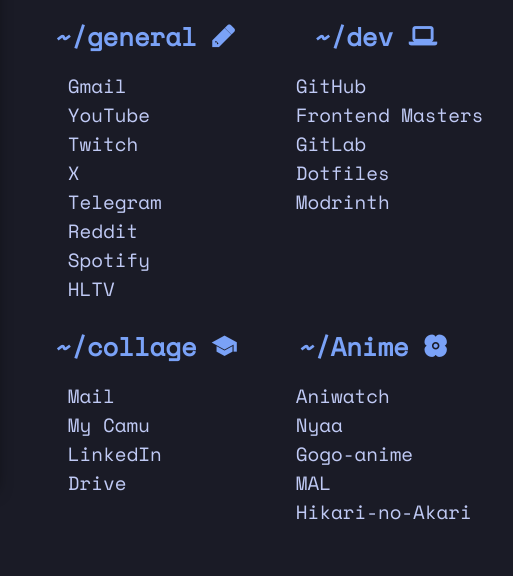
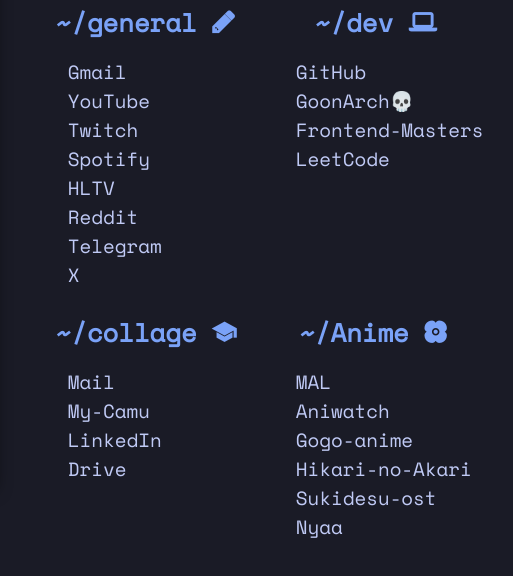
Before and after one commit to opticXC/startpg, a plain HTML site: page index.html in a window 1280 px wide. Shown: the part 186-762 px from the top of the page, 555-1068 px from the left. Drawn offline with Linux system fonts and the light colour scheme.

Commit message:
....goonarch 💀💀

```diff
--- a/index.html
+++ b/index.html
@@ -19,33 +19,30 @@
 			<div class="urls">
 				<div class="header">~/general </div>
 				<ul>
-					<li><a href="https://html.duckduckgo.com/html/"></a></li>
 					<li><a href="https://mail.google.com/mail/u/0/?ogbl#inbox">Gmail</a></li>
 					<li><a href="https://youtube.com">YouTube</a></li>
 					<li><a href="https://www.twitch.tv/">Twitch</a></li>
-					<li><a href="https://twitter.com/home">X</a></li>
-					<li><a href="https://web.telegram.org/a/">Telegram</a></li>
-					<li><a href="https://www.reddit.com/">Reddit</a></li>
 					<li><a href="https://open.spotify.com/">Spotify</a></li>
 					<li><a href="https://www.hltv.org/">HLTV</a></li>
-
+					<li><a href="https://www.reddit.com/">Reddit</a></li>
+					<li><a href="https://web.telegram.org/a/">Telegram</a></li>
+					<li><a href="https://twitter.com/home">X</a></li>
 				</ul>
 			</div>
 			<div class="urls">
 				<div class="header">~/dev </div>
 				<ul>
 					<li><a href="https://github.com/jR4dh3y">GitHub</a></li>
-					<li><a href="https://frontendmasters.com/courses/">Frontend Masters</a></li>
-					<li><a href="https://gitlab.com/dashboard/projects">GitLab</a></li>
-					<li><a href="https://gitlab.com/fazzi/dotfiles">Dotfiles</a></li>
-					<li><a href="https://modrinth.com/">Modrinth</a></li>
+					<li><a href="https://gitlab.com/GoonArch">GoonArch💀</a></li>
+					<li><a href="https://frontendmasters.com/courses/">Frontend-Masters</a></li>
+					<li><a href="https://leetcode.com/">LeetCode</a></li>
 				</ul>
 			</div>
 			<div class="urls">
 				<div class="header">~/collage 󰑴</div>
 				<ul>
 					<li><a href="https://mail.google.com/mail/u/2/#inbox">Mail</a></li>
-					<li><a href="https://www.mycamu.co.in/#/home/feed/myinstitution">My Camu</a></li>
+					<li><a href="https://www.mycamu.co.in/#/home/feed/myinstitution">My-Camu</a></li>
 					<li><a href="https://www.linkedin.com/feed/">LinkedIn</a></li>
 					<li><a href="https://drive.google.com/drive/u/2/my-drive">Drive</a></li>
 
@@ -54,11 +51,12 @@
 			<div class="urls">
 				<div class="header">~/Anime 󰴈  </div>
 				<ul>
+					<li><a href="https://myanimelist.net/">MAL</a></li>
 					<li><a href="https://aniwatch.to/home">Aniwatch</a></li>
+					<li><a href="https://anitaku.to/home.html">Gogo-anime</a></li>
+					<li><a href="https://hikarinoakari.com/">Hikari-no-Akari</a></li>
+					<li><a href="https://sukidesuost.info/">Sukidesu-ost</a></li>
 					<li><a href="https://nyaa.si/">Nyaa</a></li>
-					<li><a href="https://anitaku.to/home.html">Gogo-anime</a></li>
-					<li><a href="https://myanimelist.net/">MAL</a></li>
-					<li><a href="https://hikarinoakari.com/">Hikari-no-Akari</a></li>
 				</ul>
 			</div>
 		</div>
```
